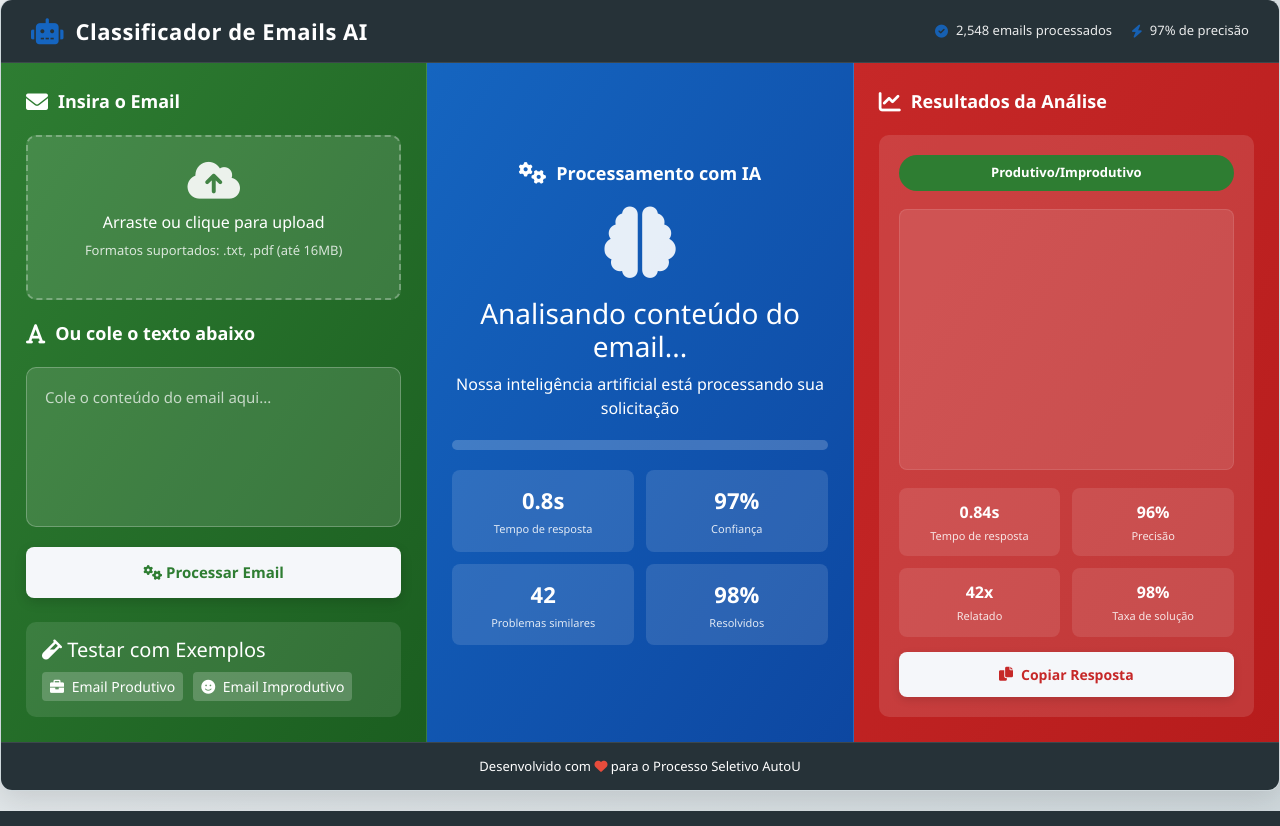
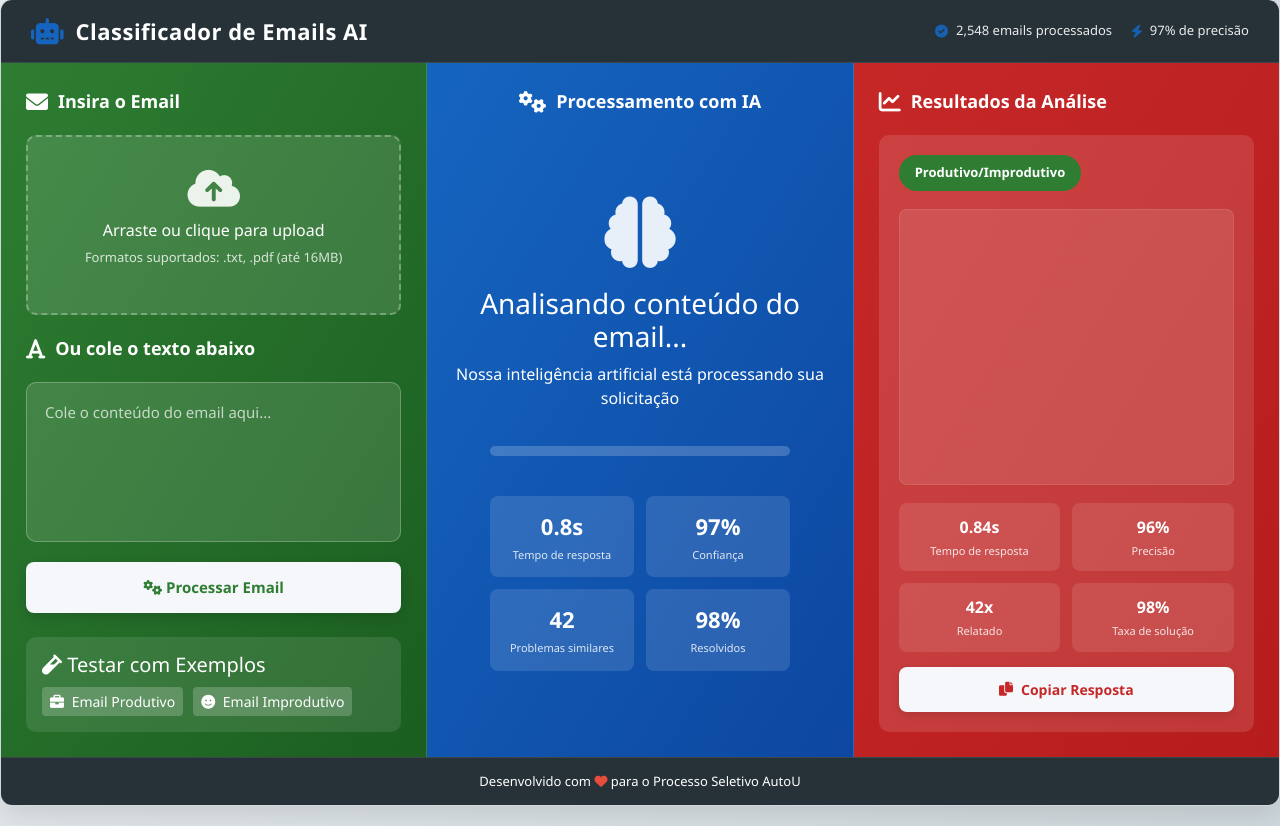
Before and after one commit to micaiasviola/classifyemail, a Flask app: page / in a window 1280 px wide. Shown: the part 21-847 px from the top of the page. Run offline with Flask 3, Linux system fonts and the light colour scheme; parts of the project's set-up code (start-up, migrations or seed data) failed here and were passed over.

Commit message:
Alteração da altura do css

```diff
--- a/static/css/custom.css
+++ b/static/css/custom.css
@@ -24,6 +24,8 @@ body {
     flex-direction: column;
     font-family: 'Segoe UI', 'Roboto', sans-serif;
     color: var(--texto-escuro);
+    margin: 0;
+        padding: 0;
 }
 
 .container-premium {
@@ -36,6 +38,10 @@ body {
     margin: 20px auto;
     flex-grow: 1;
     border: 1px solid var(--borda);
+    display: flex;
+        flex-direction: column;
+        min-height: 650px;
+        /* Altura mínima garantida */
 }
 
 .header {
@@ -46,6 +52,7 @@ body {
     align-items: center;
     justify-content: space-between;
     border-bottom: 1px solid rgba(255, 255, 255, 0.1);
+    flex-shrink: 0;
 }
 
 .logo {
@@ -85,7 +92,9 @@ body {
 
 .main-content {
     display: flex;
-    min-height: 600px;
+    flex-grow: 1;
+        min-height: 500px;
+        /* Altura mínima garantida */
 }
 
 .input-section {
@@ -95,6 +104,8 @@ body {
     display: flex;
     flex-direction: column;
     border-right: 1px solid rgba(255, 255, 255, 0.1);
+    min-height: 100%;
+        /* Garante que ocupa toda a altura */
 }
 
 .processing-section {
@@ -106,6 +117,8 @@ body {
     justify-content: center;
     align-items: center;
     border-right: 1px solid rgba(255, 255, 255, 0.1);
+    min-height: 100%;
+        /* Garante que ocupa toda a altura */
 }
 
 .result-section {
@@ -114,6 +127,8 @@ body {
     padding: 25px;
     display: flex;
     flex-direction: column;
+    min-height: 100%;
+        /* Garante que ocupa toda a altura */
 }
 
 .section-title {
@@ -145,6 +160,8 @@ body {
     flex-direction: column;
     justify-content: center;
     align-items: center;
+    min-height: 180px;
+        /* Altura mínima garantida */
 }
 
 .upload-area:hover {
@@ -182,6 +199,7 @@ body {
     margin-bottom: 20px;
     font-size: 15px;
     transition: all 0.3s ease;
+    box-sizing: border-box;
 }
 
 .text-input:focus {
@@ -206,6 +224,8 @@ body {
     transition: all 0.3s ease;
     width: 100%;
     box-shadow: 0 4px 12px rgba(0, 0, 0, 0.15);
+    margin-top: auto;
+        /* Empurra o botão para baixo */
 }
 
 .btn-processar:hover {
@@ -217,6 +237,12 @@ body {
 .processing-content {
     text-align: center;
     color: var(--texto-claro);
+    width: 100%;
+        display: flex;
+        flex-direction: column;
+        align-items: center;
+        justify-content: center;
+        flex-grow: 1;
 }
 
 .processing-icon {
@@ -226,7 +252,7 @@ body {
 }
 
 .progress-container {
-    width: 100%;
+    width: 80%;
     background: rgba(255, 255, 255, 0.2);
     height: 10px;
     border-radius: 8px;
@@ -248,6 +274,7 @@ body {
     gap: 12px;
     margin-top: 20px;
     width: 100%;
+    max-width: 300px;
 }
 
 .stat-box {
@@ -283,6 +310,8 @@ body {
     flex-grow: 1;
     display: flex;
     flex-direction: column;
+    min-height: 300px;
+        /* Altura mínima garantida */
 }
 
 .classification-badge {
@@ -295,6 +324,7 @@ body {
     text-align: center;
     background: var(--cinza-medio);
     color: var(--texto-claro);
+    align-self: flex-start;
 }
 
 .productive {
@@ -314,10 +344,10 @@ body {
     margin-bottom: 18px;
     font-size: 14px;
     line-height: 1.5;
-    max-height: 280px;
-    min-height: 140px;
+    min-height: 180px;
     resize: none;
     border: 1px solid rgba(255, 255, 255, 0.1);
+    box-sizing: border-box;
 }
 
 .response-text:empty::before {
@@ -330,6 +360,8 @@ body {
     display: grid;
     grid-template-columns: 1fr 1fr;
     gap: 12px;
+    margin-top: auto;
+        /* Empurra as estatísticas para baixo */
 }
 
 .result-stat {
@@ -388,6 +420,7 @@ body {
     text-align: center;
     font-size: 13px;
     border-top: 1px solid rgba(255, 255, 255, 0.1);
+    flex-shrink: 0;
 }
 
 /* Animações */
@@ -435,6 +468,8 @@ body {
     .result-section {
         border-right: none;
         border-bottom: 1px solid rgba(255, 255, 255, 0.1);
+        min-height: 400px;
+            /* Altura mínima em mobile */
     }
 
     .header {
@@ -456,6 +491,9 @@ body {
     .progress-container {
         width: 95%;
     }
+        .container-premium {
+            min-height: auto;
+        }
 }
 
 /* Melhorias de acessibilidade */
```
